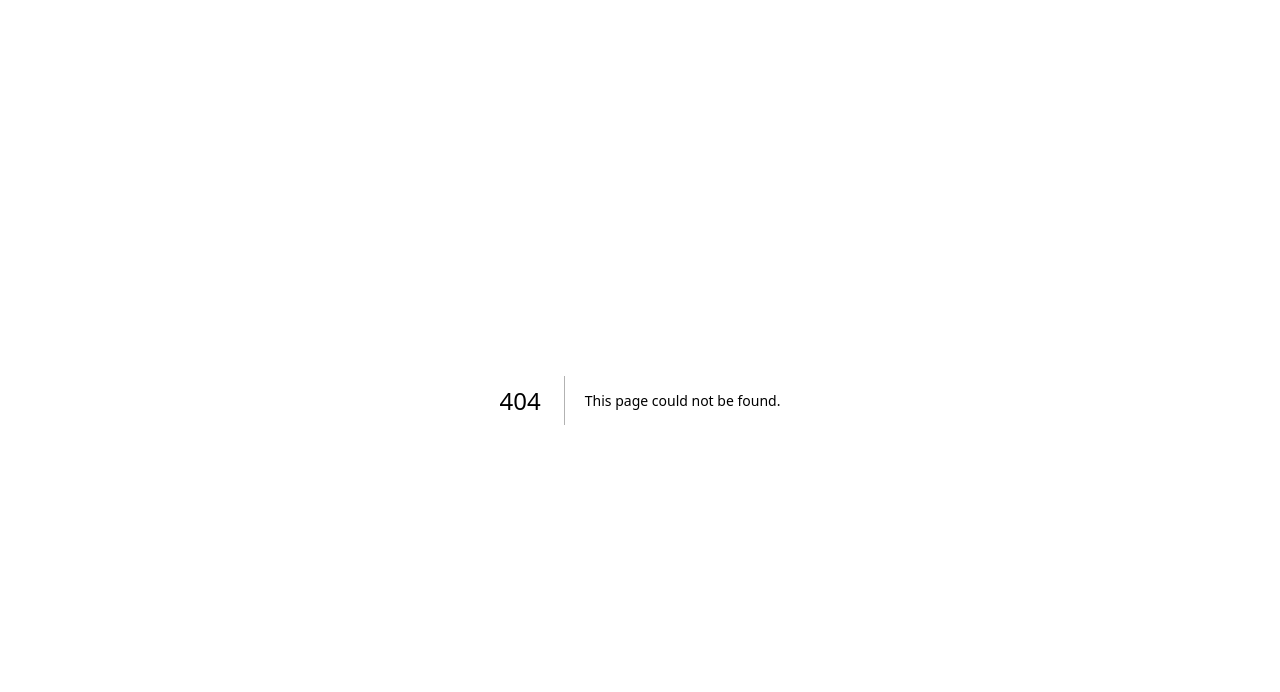
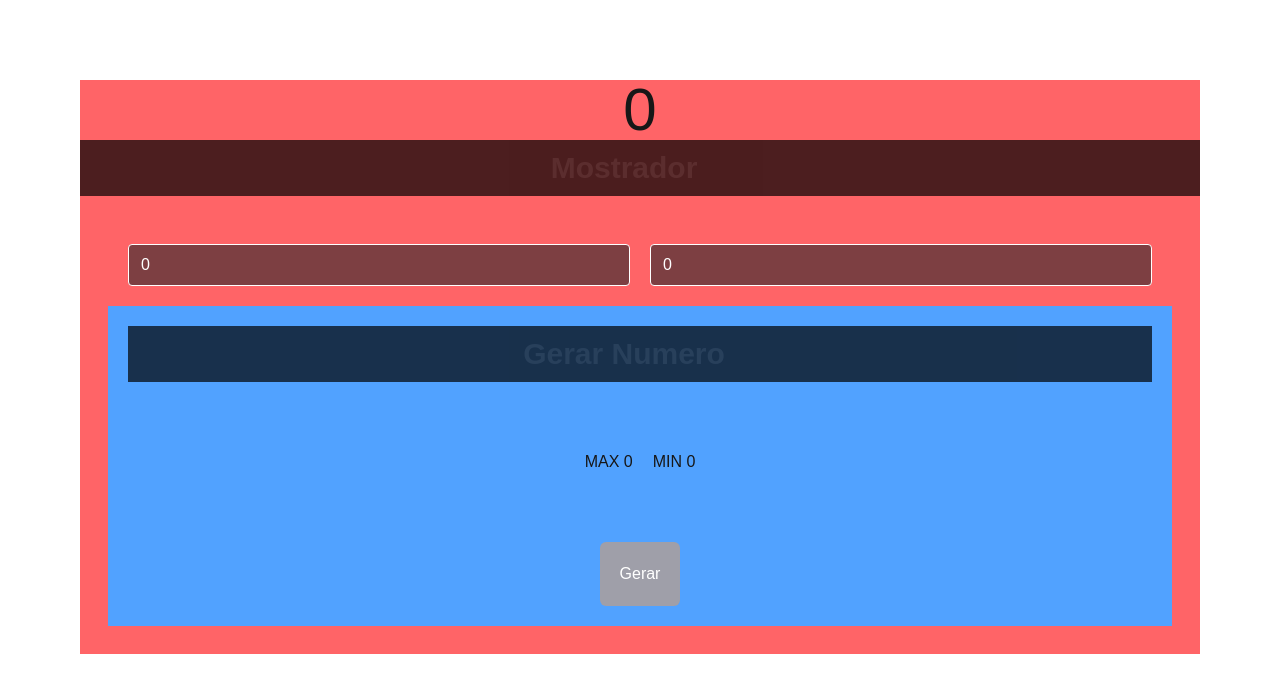
Before and after one commit to thiagotsdelima/reactState, a Next.js app in the folder frontend/: page /revisao/comunicacao in a window 1280 px wide. Before the commit this address had no page. Shown: the top 692 px of the page. Built offline with nearby package versions, Linux system fonts and the light colour scheme.

Commit message:
created router communication and components show, generation number

```diff
--- /dev/null
+++ b/frontend/src/components/comunicacao/geradorNumeroAleatorio.tsx
@@ -0,0 +1,34 @@
+import Area from '../template/Area'
+
+interface GeraNumeroAleatorioProps {
+  num1: number
+  num2: number
+  gerarNumero: (resultado: number) => void
+}
+
+export default function GeraNumeroAleatorio(props: GeraNumeroAleatorioProps) {
+  const min = Math.min(props.num1, props.num2)
+  const max = Math.max(props.num1, props.num2)
+
+  function gerarNumeroAgora() {
+    const aleatorio = Math.round(Math.random() * (max - min) + min)
+    props.gerarNumero(aleatorio)
+  }
+
+  return (
+    <div className="bg-blue-400 flex flex-col items-center p-5 gap-5">
+      <Area titulo="Gerar Numero" cor="blue">
+        <div className="flex justify-center gap-5 p-5">
+          <span>MAX {max}</span>
+          <span>MIN {min}</span>
+        </div>
+      </Area>
+      <button
+        className="py-5 px-5 bg-zinc-400 text-white hover:bg-zinc-800 cursor-pointer rounded-md"
+        onClick={gerarNumeroAgora}
+      >
+        Gerar
+      </button>
+    </div>
+  )
+}
--- /dev/null
+++ b/frontend/src/components/comunicacao/mostrador.tsx
@@ -0,0 +1,38 @@
+import Area from '@/components/template/Area'
+import GeraNumeroAleatorio from './geradorNumeroAleatorio'
+import { useState } from 'react'
+
+export default function Mostrador() {
+  const [n1, setN1] = useState(0)
+  const [n2, setN2] = useState(0)
+  const [resultado, setResultado] = useState(0)
+
+  function gerar(numero: number) {
+    setResultado(numero)
+  }
+
+  return (
+    <div className=" bg-red-400">
+      <div className="flex text-6xl items-center justify-center">
+        {resultado}
+      </div>
+      <Area titulo="Mostrador" cor="blue">
+        <div className="flex gap-5 p-5">
+          <input
+            type="number"
+            value={n1}
+            onChange={(e) => setN1(+e.target.value)}
+            className="w-full border border-white bg-zinc-800/60 rounded px-3 py-2 text-white outline-none focus:border-white focus:ring-1 focus:ring-white transition"
+          />
+          <input
+            type="number"
+            value={n2}
+            onChange={(e) => setN2(+e.target.value)}
+            className="w-full border border-white bg-zinc-800/60 rounded px-3 py-2 text-white outline-none focus:border-white focus:ring-1 focus:ring-white transition"
+          />
+        </div>
+        <GeraNumeroAleatorio num1={n1} num2={n2} gerarNumero={gerar} />
+      </Area>
+    </div>
+  )
+}
--- a/frontend/src/pages/index.tsx
+++ b/frontend/src/pages/index.tsx
@@ -1,5 +1,5 @@
 import MenuItem from '@/components/template/MenuItem'
-import { IconForms } from '@tabler/icons-react'
+import { IconArrowsDownUp, IconForms } from '@tabler/icons-react'
 
 export default function Home() {
   return (
@@ -10,7 +10,14 @@ export default function Home() {
           Estado
         </span>
       </div>
-      <MenuItem icon={<IconForms />} texto="Estado" url="/revisao/estado" />
+      <div className="flex flex-wrap justify-around w-3/5">
+        <MenuItem icon={<IconForms />} texto="Estado" url="/revisao/estado" />
+        <MenuItem
+          icon={<IconArrowsDownUp />}
+          texto="Comunicacao"
+          url="/revisao/comunicacao"
+        />
+      </div>
     </div>
   )
 }
--- /dev/null
+++ b/frontend/src/pages/revisao/comunicacao.tsx
@@ -0,0 +1,9 @@
+import Mostrador from '@/components/comunicacao/mostrador'
+
+export default function Comunicacao() {
+  return (
+    <div className="p-20">
+      <Mostrador />
+    </div>
+  )
+}
```
